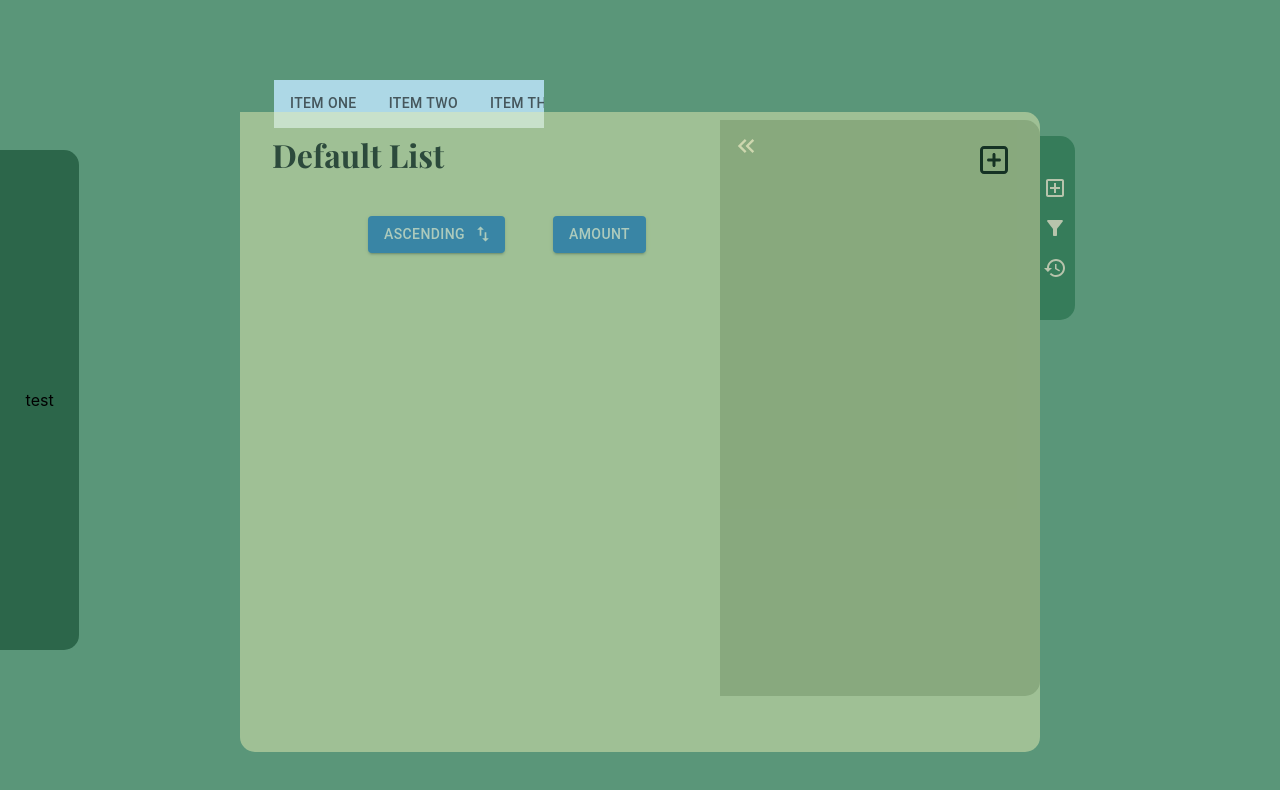
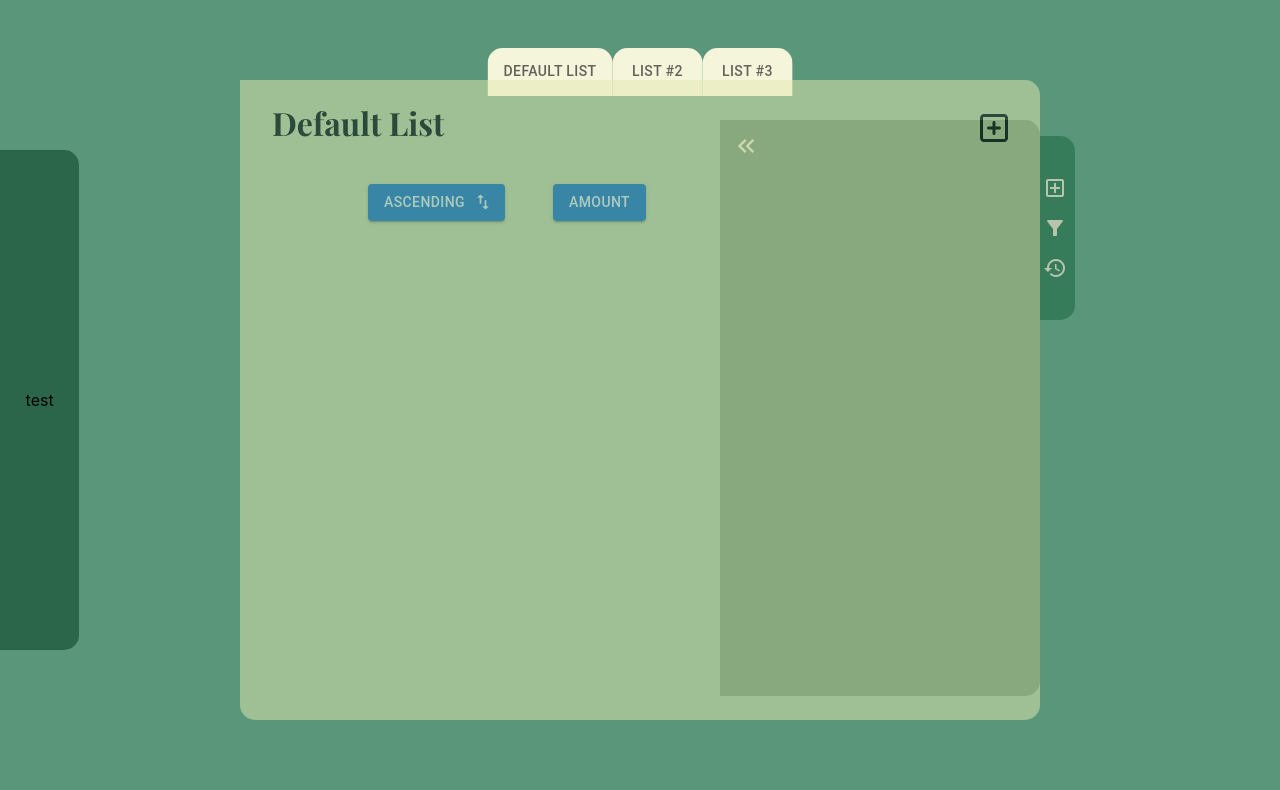
Before and after one commit to cjapar2/pantry-revised, a React (Create React App) app in the folder client/: page / in a window 1280 px wide. Shown: the top 790 px of the page. Built offline with nearby package versions, Linux system fonts and the light colour scheme.

Commit message:
Formatted tabs a little bit. Still trying to figure out how to attach it to top left corner of list.

```diff
--- a/client/src/components/ListTabs.js
+++ b/client/src/components/ListTabs.js
@@ -14,18 +14,28 @@ export function ListTabs() {
   }
 
   return (
-      <Box className='TabDashboard'>
-        <Tabs className='TabContainer'>
-          <Tab label="Item One" />
-          <Tab label="Item Two" />
-          <Tab label="Item Three" />
-        </Tabs>
+      <div>
+        <div className='tabDashboard'>
+          <Tabs
+            sx={{
+              position: 'relative',
+              top: '3rem',
+              '& button': {
+                backgroundColor: 'beige',
+                borderRadius: '15px 15px 0px 0px',}
+            }}
+          >
+            <Tab label="Default List" />
+            <Tab label="List #2" />
+            <Tab label="List #3" />
+          </Tabs>
+        </div>
 
         {lists.length > 0 && (
           <ItemsProvider items={activeListIndex.items}>
             <List list={lists[activeListIndex]} listId={lists[activeListIndex].id}/>
           </ItemsProvider>
         )}
-      </Box>
+      </div>
   )
 }
--- a/client/src/styles/List.css
+++ b/client/src/styles/List.css
@@ -16,6 +16,9 @@
     align-items: center;
     height: 100vh;
     /* background-color: red; */
+    top: 0rem;
+    right: 50%;
+    transform: translateX(-50%);
 }
 
 /* .listSideBar {
@@ -25,11 +28,11 @@
 .ListContainer {
     position: absolute;
     /* background-color: #E4EBB1; */
-    min-width: 25rem;
+    /* min-width: 25rem; */
     padding: 40vh 25rem 40vh 25rem;
     /* Ensure List stays in middle of screen */
-    top: 70%;
-    transform: translateY(-70%);
+    /* top: 5%; */
+    /* transform: translateY(-70%); */
     border-radius: 0px 15px 15px 15px;
     /* Makes it so that itemlistings overflow are hidden */
     overflow-y: auto;
--- a/client/src/styles/ListTabs.css
+++ b/client/src/styles/ListTabs.css
@@ -1,12 +1,19 @@
-.TabDashboard {
+.tabDashboard {
     position: absolute;
-    height: 100%;
-    top: 0rem;
+    top: 0%;
+    left: 50%;
+    transform: translateX(-50%);
+    /* background-color: green; */
 }
 
-.TabContainer {
+.tabContent {
+    position: relative;
+    background-color: beige;
+
+}
+
+/* .tabContent {
     position: absolute;
-    background-color: lightblue;
-    top: 5rem;
-    right: 6rem;
-}
+    background-color: purple;
+    top: 10%;
+} */
```
